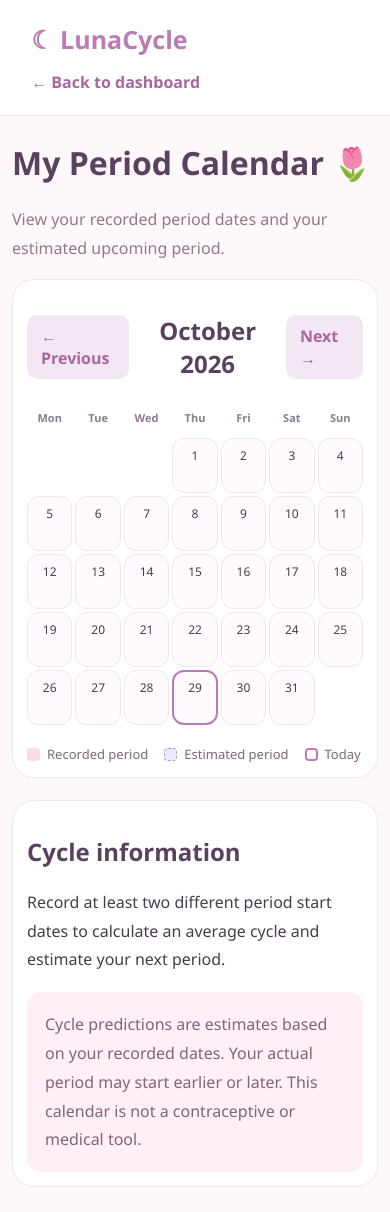
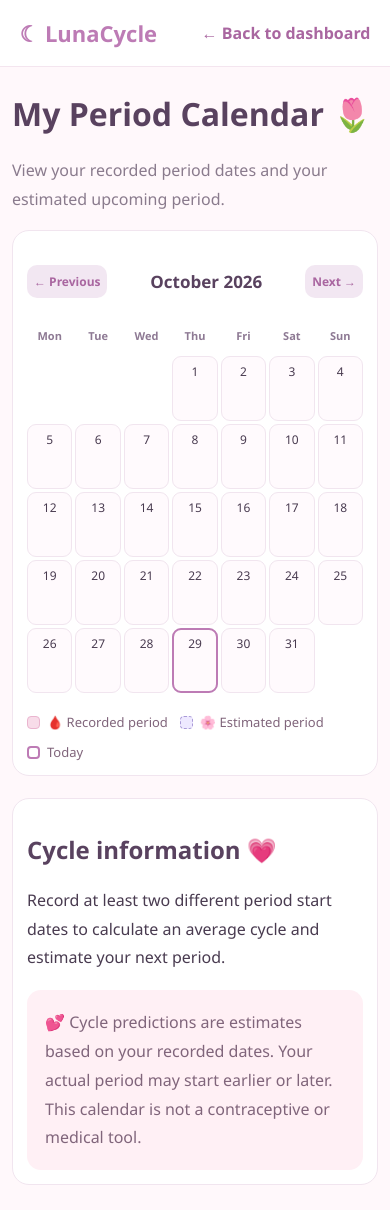
Before and after one commit to Ajita1shahi/Luna-Cycle, a Django app: page /calendar/ in a window 390 px wide. After the commit the page ends 1185 px from the top, so only its background shows below. Run offline with Django 5.2, Linux system fonts and the light colour scheme; the visitor is signed in with stand-in values (Sample User, id 1); data that the repository does not hold is empty.

Commit message:
Add blood emoji to period calendar

```diff
--- a/templates/tracker/calendar.html
+++ b/templates/tracker/calendar.html
@@ -4,6 +4,7 @@
 <head>
     <meta charset="UTF-8">
     <meta name="viewport" content="width=device-width, initial-scale=1.0">
+    <meta name="theme-color" content="#fff8fb">
     <title>Period Calendar | LunaCycle</title>
 
     <style>
@@ -41,6 +42,10 @@
             font-weight: 600;
         }
 
+        a:hover {
+            color: #85467f;
+        }
+
         main {
             max-width: 900px;
             margin: 40px auto;
@@ -71,6 +76,7 @@
             background: #f2e7f2;
             padding: 10px 14px;
             border-radius: 10px;
+            white-space: nowrap;
         }
 
         .calendar {
@@ -88,13 +94,19 @@
         }
 
         .day {
-            min-height: 75px;
-            padding: 9px 4px;
+            min-width: 0;
+            min-height: 78px;
+            padding: 8px 3px;
             border-radius: 12px;
             background: #fffafd;
             border: 1px solid #f1e5ef;
             text-align: center;
             font-size: 14px;
+            display: flex;
+            flex-direction: column;
+            align-items: center;
+            justify-content: flex-start;
+            gap: 3px;
         }
 
         .day.empty {
@@ -120,6 +132,21 @@
             outline-offset: -2px;
         }
 
+        .day-number {
+            line-height: 1.4;
+        }
+
+        .day-emoji {
+            font-size: 21px;
+            line-height: 1.2;
+        }
+
+        .day-label {
+            font-size: 10px;
+            font-weight: 600;
+            line-height: 1.2;
+        }
+
         .legend {
             display: flex;
             gap: 16px;
@@ -140,10 +167,12 @@
             height: 13px;
             border-radius: 4px;
             display: inline-block;
+            flex-shrink: 0;
         }
 
         .period-dot {
             background: #f8dce9;
+            border: 1px solid #eab5cf;
         }
 
         .predicted-dot {
@@ -165,6 +194,14 @@
         }
 
         @media (max-width: 500px) {
+            header {
+                padding: 18px 5%;
+            }
+
+            .logo {
+                font-size: 22px;
+            }
+
             main {
                 margin: 25px auto;
                 padding: 0 12px;
@@ -172,6 +209,20 @@
 
             .panel {
                 padding: 14px;
+                border-radius: 17px;
+            }
+
+            .month-navigation {
+                gap: 5px;
+            }
+
+            .month-navigation a {
+                padding: 8px 7px;
+                font-size: 12px;
+            }
+
+            .month-navigation h2 {
+                font-size: 17px;
             }
 
             .calendar {
@@ -179,13 +230,37 @@
             }
 
             .day {
-                min-height: 55px;
-                padding: 8px 1px;
+                min-height: 65px;
+                padding: 7px 1px;
                 font-size: 12px;
+                border-radius: 9px;
+            }
+
+            .day-emoji {
+                font-size: 17px;
+            }
+
+            .day-label {
+                font-size: 8px;
             }
 
             .weekday {
                 font-size: 11px;
+            }
+
+            .legend {
+                gap: 12px;
+            }
+        }
+
+        @media (prefers-reduced-motion: no-preference) {
+            .day {
+                transition: transform 0.15s ease;
+            }
+
+            .day.period:hover,
+            .day.predicted:hover {
+                transform: translateY(-2px);
             }
         }
     </style>
@@ -207,9 +282,11 @@
         <section class="panel">
             <div class="month-navigation">
                 <a href="?month={{ previous_month }}">← Previous</a>
+
                 <h2 style="margin: 0; text-align: center;">
                     {{ month_name }} {{ year }}
                 </h2>
+
                 <a href="?month={{ next_month }}">Next →</a>
             </div>
 
@@ -220,16 +297,26 @@
 
                 {% for day in calendar_days %}
                     {% if day.date %}
-                        <div class="day
-                            {% if day.is_period %}period{% endif %}
-                            {% if day.is_predicted %}predicted{% endif %}
-                            {% if day.is_today %}today{% endif %}">
-                            {{ day.date.day }}
+                        <div
+                            class="day{% if day.is_period %} period{% endif %}{% if day.is_predicted %} predicted{% endif %}{% if day.is_today %} today{% endif %}"
+                            {% if day.is_period %}
+                                aria-label="{{ day.date|date:'F j' }}: Recorded period"
+                            {% elif day.is_predicted %}
+                                aria-label="{{ day.date|date:'F j' }}: Estimated period"
+                            {% else %}
+                                aria-label="{{ day.date|date:'F j' }}"
+                            {% endif %}
+                        >
+                            <span class="day-number">
+                                {{ day.date.day }}
+                            </span>
 
                             {% if day.is_period %}
-                                <div style="font-size: 10px; margin-top: 5px;">Period</div>
+                                <span class="day-emoji" aria-hidden="true">🩸</span>
+                                <span class="day-label">Period</span>
                             {% elif day.is_predicted %}
-                                <div style="font-size: 10px; margin-top: 5px;">Estimated</div>
+                                <span class="day-emoji" aria-hidden="true">🌸</span>
+                                <span class="day-label">Estimated</span>
                             {% endif %}
                         </div>
                     {% else %}
@@ -239,14 +326,25 @@
             </div>
 
             <div class="legend">
-                <span><i class="dot period-dot"></i> Recorded period</span>
-                <span><i class="dot predicted-dot"></i> Estimated period</span>
-                <span><i class="dot today-dot"></i> Today</span>
+                <span>
+                    <i class="dot period-dot"></i>
+                    🩸 Recorded period
+                </span>
+
+                <span>
+                    <i class="dot predicted-dot"></i>
+                    🌸 Estimated period
+                </span>
+
+                <span>
+                    <i class="dot today-dot"></i>
+                    Today
+                </span>
             </div>
         </section>
 
         <section class="panel">
-            <h2>Cycle information</h2>
+            <h2>Cycle information 💗</h2>
 
             {% if average_cycle %}
                 <p style="margin: 15px 0; line-height: 1.8;">
@@ -268,9 +366,9 @@
             {% endif %}
 
             <div class="info" style="margin-top: 18px;">
-                Cycle predictions are estimates based on your recorded dates.
-                Your actual period may start earlier or later. This calendar
-                is not a contraceptive or medical tool.
+                💕 Cycle predictions are estimates based on your recorded
+                dates. Your actual period may start earlier or later.
+                This calendar is not a contraceptive or medical tool.
             </div>
         </section>
     </main>
```
